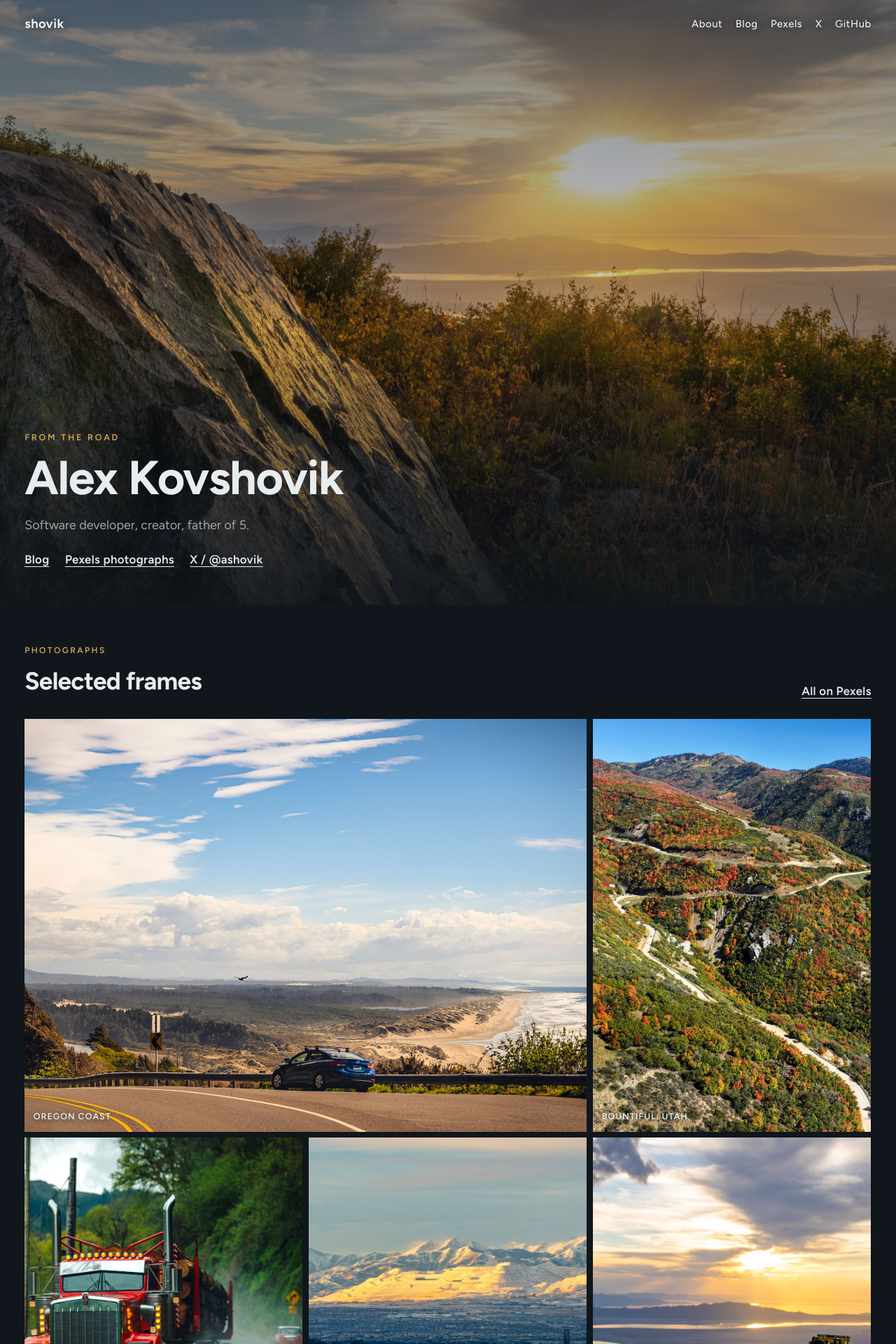
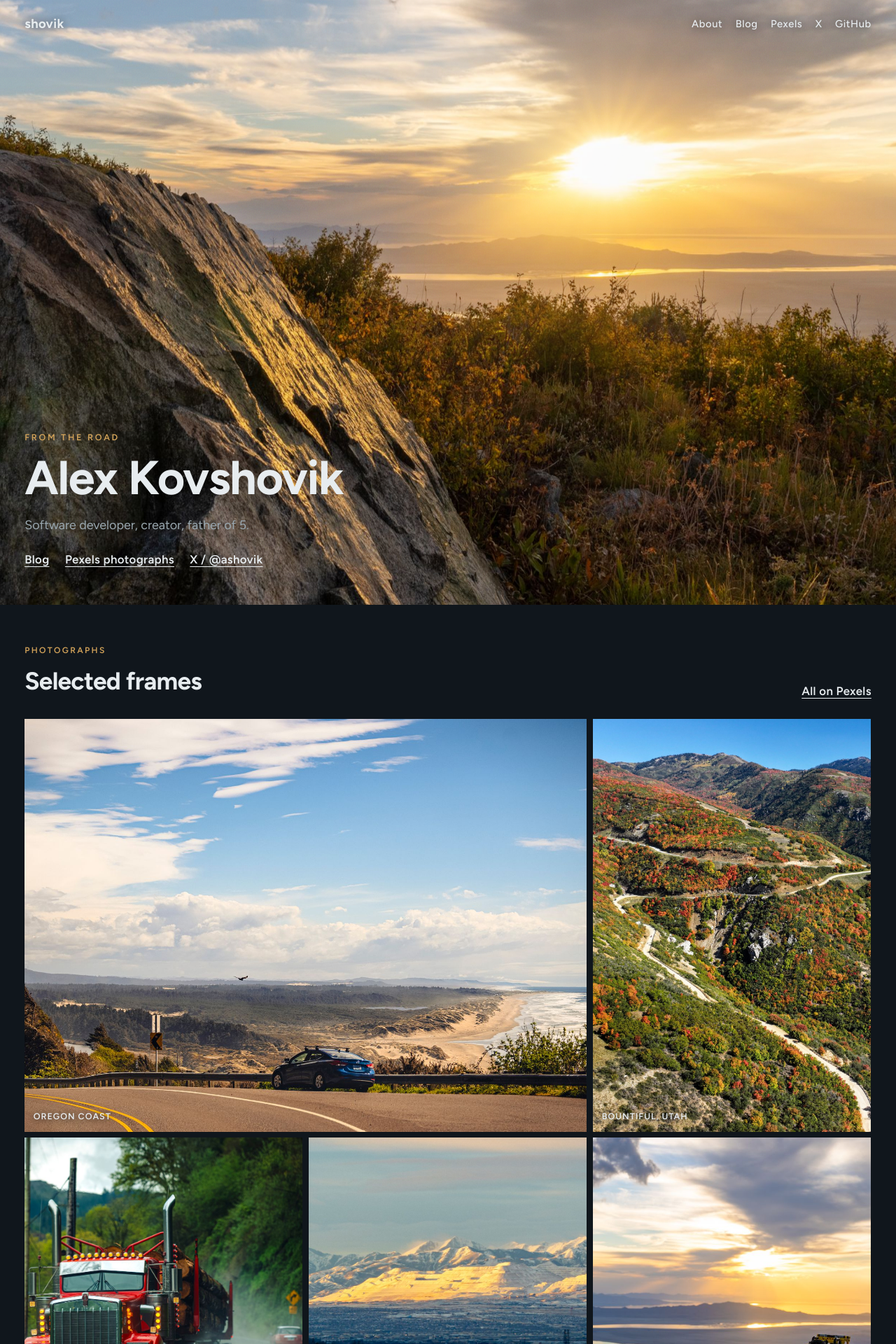
Before and after one commit to alex-kovshovik/alex-kovshovik.github.io, a Jekyll site: the page built from index.markdown, in a window 1280 px wide. Shown: the top 1920 px of the page at 70% size. Built offline with Jekyll 4.4.1, drawn with Linux system fonts in a browser that asks for light colours.

Commit message:
Remove the dark overlay on the hero photograph.
The ridge already holds the type. Show the frame at full brightness.

```diff
--- a/assets/css/style.scss
+++ b/assets/css/style.scss
@@ -189,14 +189,6 @@ a:focus-visible {
 
 .layout-home .site-header {
   text-shadow: 0 1px 14px rgba(16, 22, 28, 0.7);
-}
-
-.hero::after {
-  content: "";
-  position: absolute;
-  inset: 0;
-  background:
-    linear-gradient(to top, rgba(16, 22, 28, 0.88) 0%, rgba(16, 22, 28, 0.18) 46%, rgba(16, 22, 28, 0.55) 100%);
 }
 
 .hero-copy {
```
